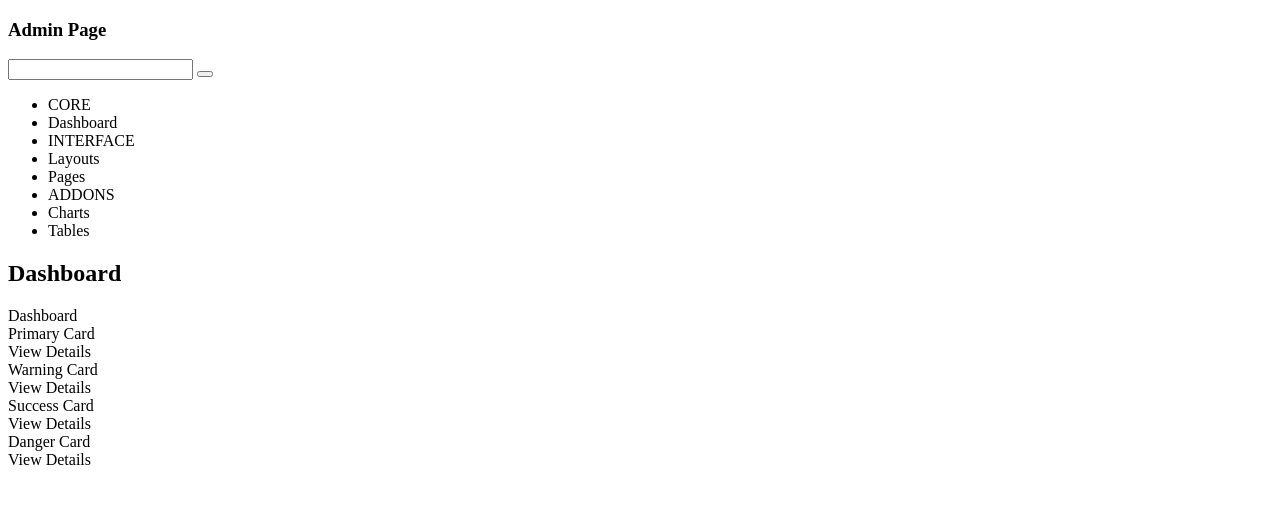
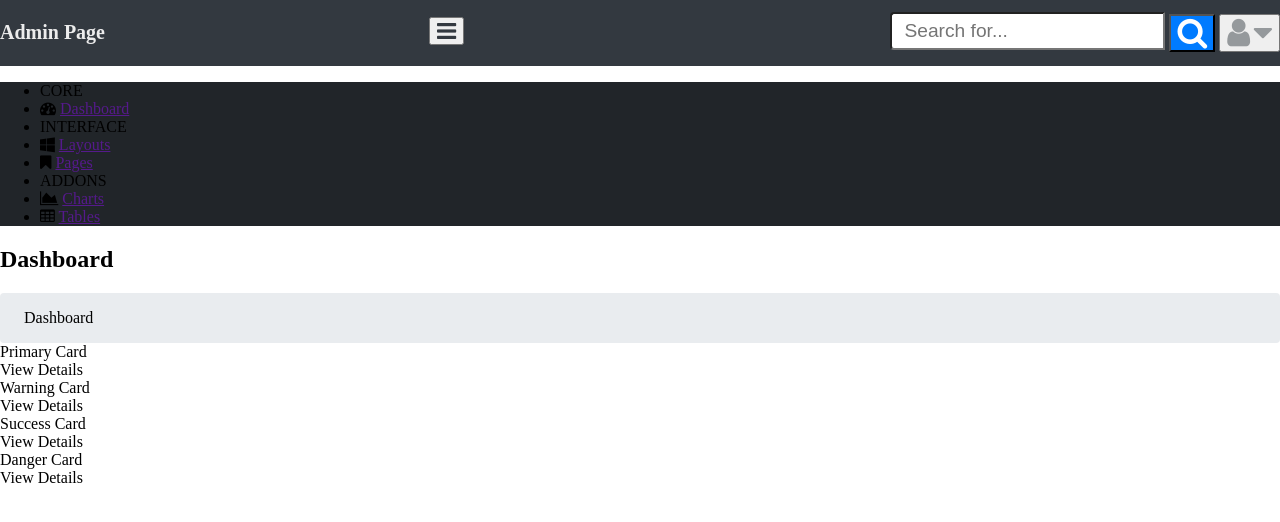
Before and after one commit to ivbalazs/project-css3-002-admin-template, a plain HTML site: page index.html in a window 1280 px wide. Drawn offline with Linux system fonts and the light colour scheme.

Commit message:
style.css header elkezdve

```diff
--- a/css/style.css
+++ b/css/style.css
@@ -0,0 +1,108 @@
+html {
+    font-size: 16px;
+}
+
+body {
+    box-sizing: border-box;
+    margin: 0 auto;
+}
+
+.header--dark {
+    background-color: rgb(51, 57, 64);
+    color: rgb(236, 236, 236);
+
+    line-height: 4rem;
+}
+
+.header__title {
+    display: inline;
+    font-size: 1.25rem;
+
+    padding-right: 20rem;
+}
+
+.fa-bars {
+    font-size: 1.4rem;
+    color: rgb(51, 57, 64);
+
+}
+
+.fa-search {
+    font-size: 2rem;
+    color: white;
+    vertical-align: middle;
+}
+
+.fa-user {
+    color: rgb(149, 153, 156);
+    font-size: 2rem;
+    vertical-align: middle;
+}
+
+.fa-caret-down {
+    color: rgb(149, 153, 156);
+    font-size: 2rem;
+    vertical-align: middle;
+
+}
+
+.header__search {
+    display: inline;
+    float: right;
+}
+
+.search__input {
+    border-top-left-radius: 4px;
+    border-bottom-left-radius: 4px;
+    padding: 0.375rem 0.75rem 0.375rem 0.75rem;
+    font-size: 1.2rem;
+}
+
+.search__input:focus {
+    border: 1px solid rgb(128, 189, 255);
+    transition: .15s;
+}
+
+.search__btn {
+    background-color: rgb(0, 123, 255);
+}
+
+.main__nav {
+    background-color: rgb(33, 37, 41);
+
+}
+
+.main__breadcrumb {
+    background-color: rgb(233, 236, 239);
+    border-radius: .25rem;
+    padding: 1rem 1.5rem 1rem 1.5rem;
+}
+
+.card__top {
+    border-top-left-radius: .25rem;
+    border-top-right-radius: .25rem;
+    transition: .3s;
+}
+
+.card__bottom {
+    border-bottom-right-radius: .25rem;
+    border-bottom-left-radius: .25rem; */
+    transition: .3s;
+}
+
+
+.main__card--blue {
+    background-color: rgb(0, 123, 255);
+}
+
+.main__card--yellow {
+    background-color: rgb(255, 193, 7);
+}
+
+.main__card--green {
+    background-color: rgb(40, 167, 69);
+}
+
+.main__card--red {
+    background-color: rgb(220, 53, 69);
+}
--- a/index.html
+++ b/index.html
@@ -12,11 +12,22 @@
     <header class="header--dark">
         <h3 class="header__title">Admin Page</h3>
 
+        <button>
+            <i class="fa fa-bars"></i>
+        </button>
         <div class="header__search">
-            <input class="search__input" type="text">
-            <button class="search__btn"></button>
+            <form>
+                <input class="search__input" type="text" placeholder="Search for...">
+                <button class="search__btn">
+                    <i class="fa fa-search"></i>
+                </button>
+                <button>
+                    <i class="fa fa-user"></i>
+                    <i class="fa fa-caret-down"></i>
+                </button>
+            </form>
+        </div>
 
-        </div>
 
     </header>
 
@@ -25,13 +36,32 @@
             <nav class="main__nav">
                 <ul class="nav__ul">
                     <li>CORE</li>
-                    <li>Dashboard</li>
+
+                    <li>
+                        <i class="fa fa-tachometer"></i>
+                        <a href="">Dashboard</a>
+                    </li>
+
                     <li>INTERFACE</li>
-                    <li>Layouts</li>
-                    <li>Pages</li>
+
+                    <li>
+                        <i class="fa fa-windows"></i>
+                        <a href="">Layouts</a>
+                    </li>
+
+                    <li>
+                        <i class="fa fa-bookmark"></i>
+                        <a href="">Pages</a>
+                    </li>
                     <li>ADDONS</li>
-                    <li>Charts</li>
-                    <li>Tables</li>
+                    <li>
+                        <i class="fa fa-area-chart"></i>
+                        <a href="">Charts</a>
+                    </li>
+                    <li>
+                        <i class="fa fa-table"></i>
+                        <a href="">Tables</a>
+                    </li>
 
                 </ul>
             </nav>
```
